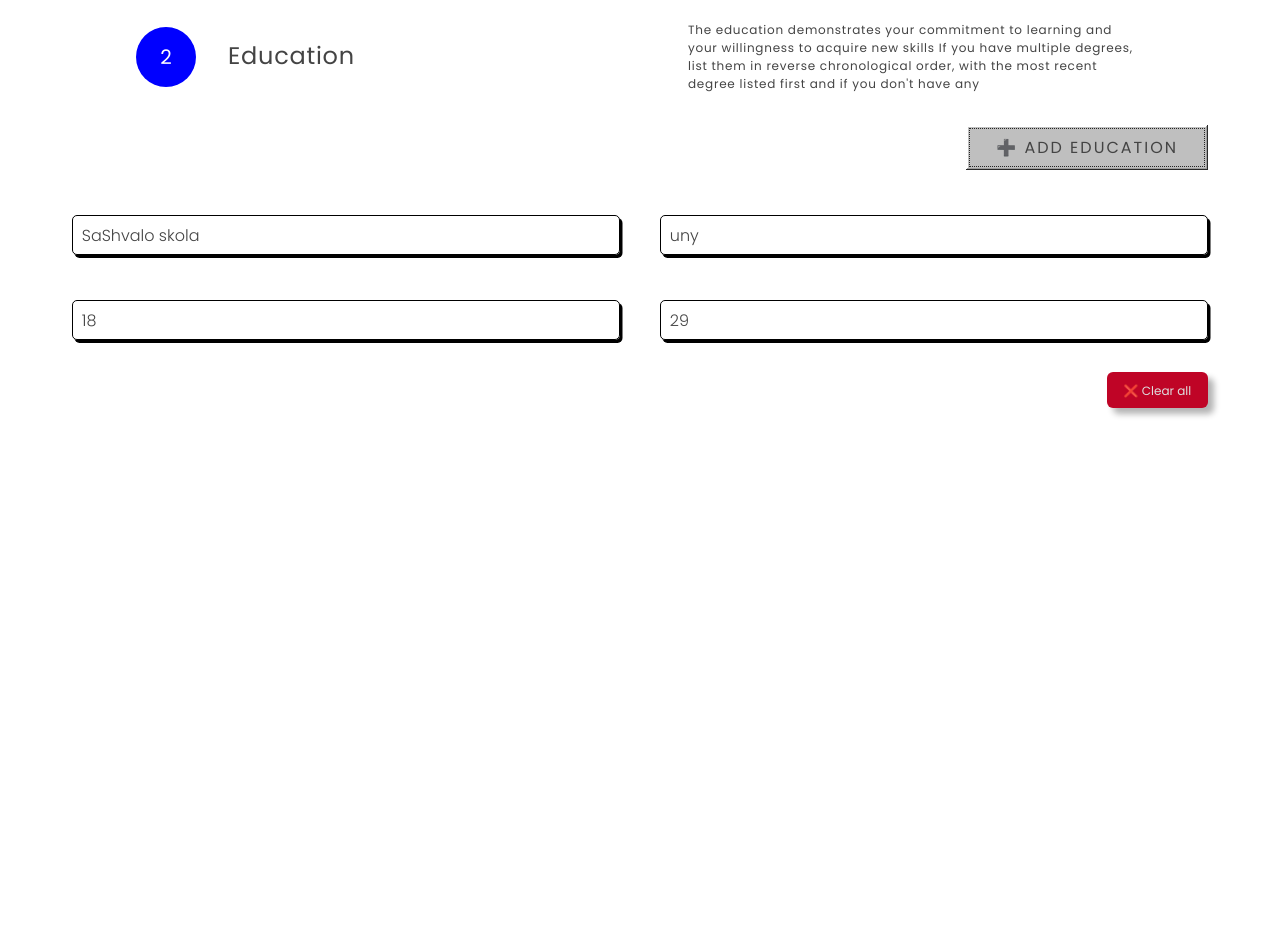
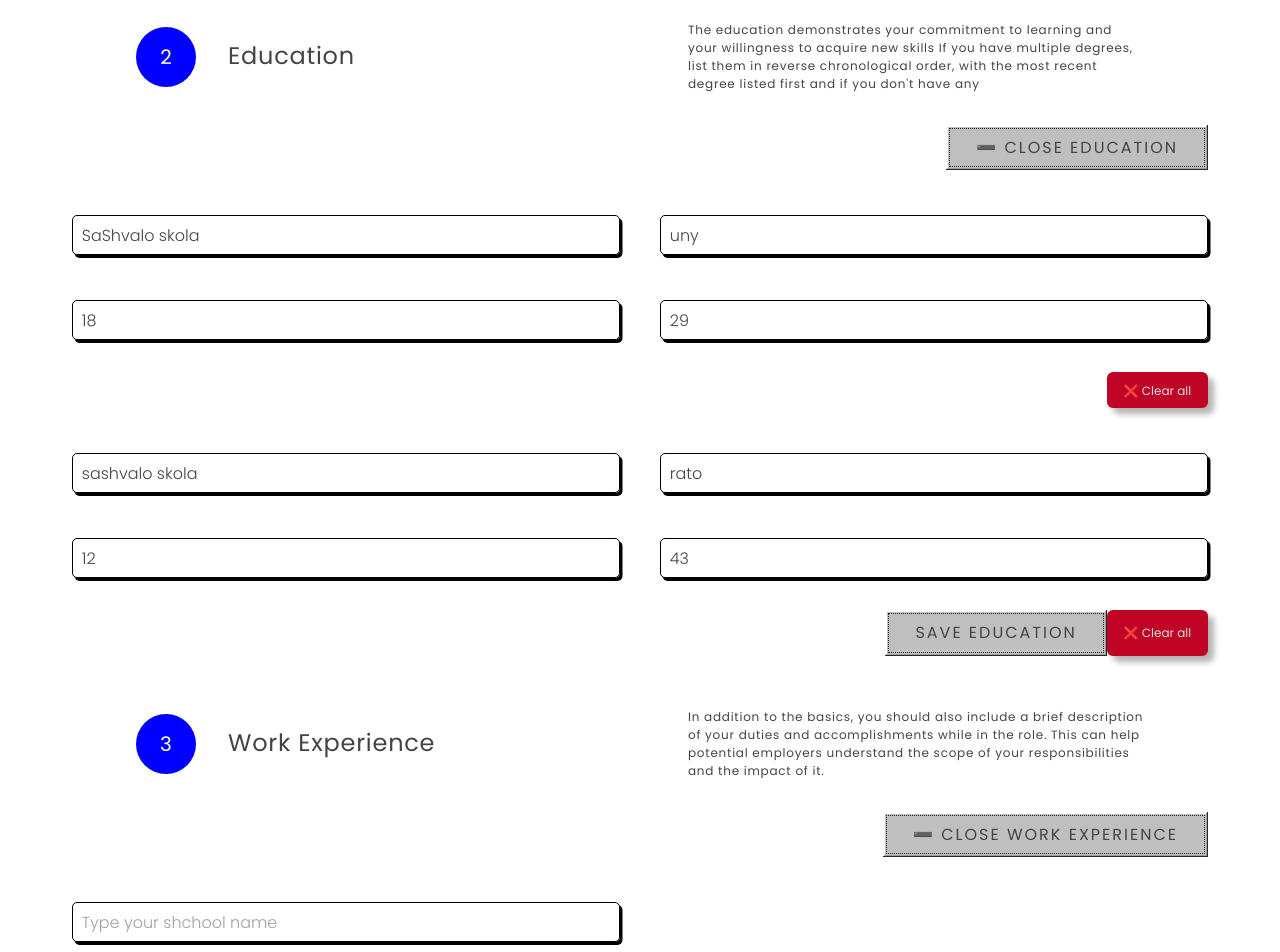
Before and after one commit to dachiko1233/CV-builder, a React (Vite) app: page / in a window 1280 px wide. Shown: the part 1360-2312 px from the top of the page. Before the commit the page ends 1798 px from the top, so only its background shows below. Built offline with nearby package versions, Linux system fonts and the light colour scheme.

Commit message:
fix work section

```diff
--- a/package.json
+++ b/package.json
@@ -26,7 +26,8 @@
     "eslint-plugin-react-hooks": "^7.0.1",
     "eslint-plugin-react-refresh": "^0.4.24",
     "globals": "^16.5.0",
-    "vite": "npm:rolldown-vite@7.2.5"
+    "vite": "npm:rolldown-vite@7.2.5",
+    "vite-plugin-eslint": "^1.8.1"
   },
   "overrides": {
     "vite": "npm:rolldown-vite@7.2.5"
--- a/src/components/DeleteBtn.jsx
+++ b/src/components/DeleteBtn.jsx
@@ -1,8 +1,6 @@
 import React from 'react';
 
 function DeleteBtn({ clear, onClick }) {
-  console.log(clear);
-
   return (
     <button className="del-btn" onClick={onClick}>
       ❌ {clear}
--- a/src/components/Editor.jsx
+++ b/src/components/Editor.jsx
@@ -7,8 +7,14 @@ import { useBuilder } from '../context/CVProvider';
 import DeleteBtn from './DeleteBtn';
 
 function Editor() {
-  const { open, handleShowInputs, handleAddEducation, handleDelete } =
-    useBuilder();
+  const {
+    open,
+    handleShowInputs,
+    handleAddEducation,
+    handleDelete,
+    deleteEducation,
+  } = useBuilder();
+
   return (
     <div>
       <NavBar />
@@ -79,8 +85,8 @@ function Editor() {
       />
       <div className="btn-style container">
         <Button
-          onClick={handleShowInputs}
-          close={open ? '➖ Close education' : '➕ Add education'}
+          onClick={() => handleShowInputs('eudcation')}
+          close={open.eudcation ? '➖ Close education' : '➕ Add education'}
         />
       </div>
 
@@ -108,27 +114,27 @@ function Editor() {
         <DeleteBtn clear="Clear all" onClick={handleDelete} />
       </div>
 
-      {open && (
+      {open.eudcation && (
         <>
           <div className="edc-grid container">
             <Inputs
               id="eduschool"
               text="text"
-              name="eduscholl"
+              name="eduschool"
               pla="Type your shchool name"
             />
 
             <Inputs
-              id="edudegree"
+              id="edudegre"
               text="text"
-              name="edudegree"
+              name="edudegre"
               pla="Degree, certification or title"
             />
 
             <Inputs
               id="edustart"
               text="text"
-              name="eduStart"
+              name="edustart"
               pla="Starting date"
             />
 
@@ -137,10 +143,27 @@ function Editor() {
 
           <div className="btn-style container">
             <Button onClick={handleAddEducation} button="save education" />
-            <DeleteBtn clear="Clear all" onClick={handleDelete} />
+            <DeleteBtn clear="Clear all" onClick={deleteEducation} />
           </div>
         </>
       )}
+
+      <General
+        number={3}
+        title="Work Experience"
+        text="In addition to the basics, you should also include a brief description of your duties and accomplishments while in the role. This can help potential employers understand the scope of your responsibilities and the impact of it."
+      />
+
+      <div className="btn-style container">
+        <Button
+          onClick={handleShowInputs}
+          close={open ? '➖ Close Work Experience' : '➕ Add Work Experience'}
+        />
+      </div>
+
+      <div className="edc-grid container">
+        <Inputs id="" text="text" name="" pla="Type your shchool name" />
+      </div>
     </div>
   );
 }
--- a/src/components/Education.jsx
+++ b/src/components/Education.jsx
@@ -2,7 +2,7 @@ import React from 'react';
 import { useBuilder } from '../context/CVProvider';
 import Styles from './Education.module.css';
 
-function Education({ title }) {
+function Education({ title, more }) {
   const { form, education, open } = useBuilder();
   return (
     <>
@@ -18,16 +18,16 @@ function Education({ title }) {
         </span>
       </div>
 
-      {open && (
+      {open.eudcation && (
         <div className={Styles.edu}>
-          <h2>{title}</h2>
+          <h2>{more}</h2>
 
           <p className={Styles.school}>{education.eduschool}</p>
 
-          <p>{education.edudegree}</p>
+          <p>{education.edudegre}</p>
 
           <span>
-            {education.edustrdate} - {education.eduenddate}
+            {education.edustart} - {education.eduend}
           </span>
         </div>
       )}
--- a/src/components/PreMain.jsx
+++ b/src/components/PreMain.jsx
@@ -4,7 +4,7 @@ import Education from './Education';
 import Styles from './PreMain.module.css';
 
 export default function PreMain() {
-  const { form, open } = useBuilder();
+  const { form } = useBuilder();
 
   return (
     <div className={Styles.premain}>
@@ -47,7 +47,7 @@ export default function PreMain() {
       </div>
 
       <div className={Styles.grid}>
-        <Education title="Education" />
+        <Education title="Education" more="more infomation" />
         {/* {open && <Education title="Education" />} */}
       </div>
     </div>
--- a/src/components/WorkExpe.jsx
+++ b/src/components/WorkExpe.jsx
@@ -0,0 +1,5 @@
+import React from 'react';
+
+export default function WorkExpe() {
+  return <div>WorkExpe</div>;
+}
--- a/src/components/inputs.jsx
+++ b/src/components/inputs.jsx
@@ -1,7 +1,7 @@
 import { useBuilder } from '../context/CVProvider';
 
 function Inputs({ id, type, name, pla }) {
-  const { form, handleChange } = useBuilder();
+  const { form, education, handleChange } = useBuilder();
 
   return (
     <>
@@ -15,7 +15,7 @@ function Inputs({ id, type, name, pla }) {
               name={name}
               className="input"
               placeholder={pla}
-              value={form[name] || ''}
+              value={education[name] || form[name] || ''}
               onChange={handleChange}
             />
           </div>
--- a/src/context/CVProvider.jsx
+++ b/src/context/CVProvider.jsx
@@ -23,17 +23,30 @@ function CVProvider({ children }) {
     strdate: '18',
     enddate: '29',
   });
+
   //education state
   const [education, setEducation] = useState({
-    eduschool: '',
-    edudegree: '',
-    edustart: '',
-    eduend: '',
+    eduschool: 'sashvalo skola',
+    edudegre: 'rato',
+    edustart: '12',
+    eduend: '43',
   });
 
   //useState for profile img
   const [preview, setPreview] = useState(null);
-  const [open, setOpen] = useState(false);
+
+  //open inuts state
+  const [open, setOpen] = useState({
+    eudcation: 'false',
+    workeexp: 'false',
+  });
+  //open inputs function
+  function handleShowInputs(section) {
+    setOpen((prev) => ({
+      ...prev,
+      [section]: !prev[section],
+    }));
+  }
 
   // HandleChange for general Inforamtion
   function handleChange(e) {
@@ -52,20 +65,28 @@ function CVProvider({ children }) {
     }));
   }
 
-  function handleShowInputs() {
-    setOpen((prev) => !prev);
-  }
-
   function handleFileChange(e) {
     const file = e.target.files[0];
     if (!file) return;
 
     const objectUrl = URL.createObjectURL(file);
     setPreview(objectUrl);
-
-    return () => URL.revokeObjectURL(objectUrl);
   }
 
+  //delete btn
+  function deleteEducation() {
+    // setEducation((prev) => prev.filter((_, i) => i !== index));
+
+    setEducation((prev) => ({
+      ...prev,
+      eduschool: '',
+      edudegre: '',
+      eduend: '',
+      edustart: '',
+    }));
+  }
+
+  //delete btn genetal info
   function handleDelete() {
     setForm((prev) => ({
       ...prev,
@@ -96,6 +117,7 @@ function CVProvider({ children }) {
         education,
         setEducation,
         handleAddEducation,
+        deleteEducation,
       }}
     >
       {children}
--- a/src/index.css
+++ b/src/index.css
@@ -227,6 +227,7 @@ input Style
 .section-inp{
   padding: 0 9.6rem;
   margin-bottom: 3.2rem;
+  margin-top: 5.2rem;
 }
 
 /* From Uiverse.io by Alaner-xs */
```
Also changed, not shown: 1 other file (tests, documents, lock files or other folders).
